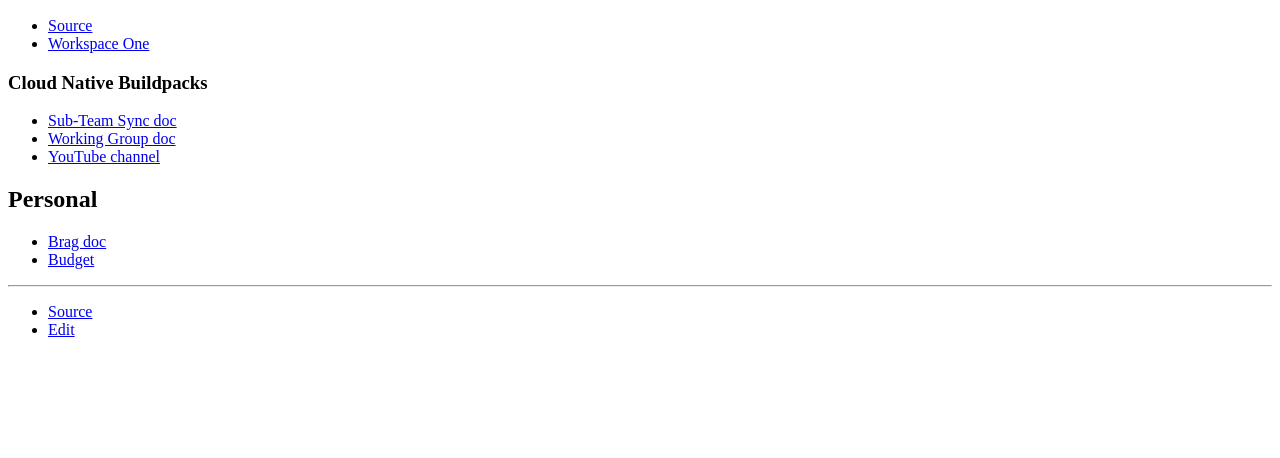
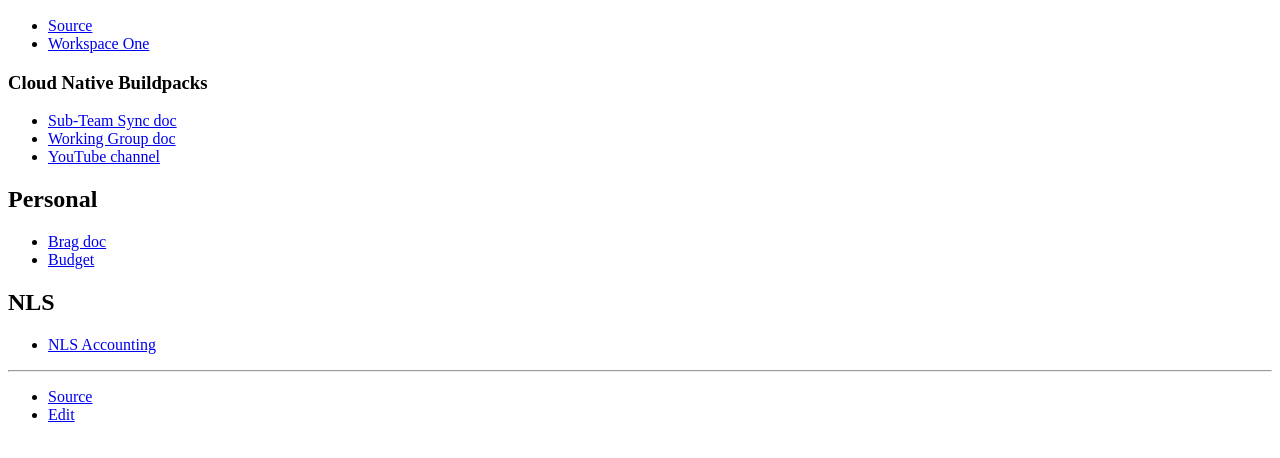
Before and after one commit to mboldt/mboldt.github.io, a plain HTML site: page index.html in a window 1280 px wide. Shown: the part 110-568 px from the top of the page. Drawn offline with Linux system fonts and the light colour scheme.

Commit message:
Add NLS links

```diff
--- a/index.html
+++ b/index.html
@@ -22,6 +22,10 @@
       <li><a href="https://docs.google.com/document/d/1p5jjx-r4Dk2iNHxNlgJWgif9y81X80hES_v-uqxympw/edit">Brag doc</a></li>
       <li><a href="https://docs.google.com/spreadsheets/d/1eKFKRiqzlJyODJmhi87-CRKdsMY1w2oDQi44ZHECbho/edit#gid=1609517257">Budget</a></li>
     </ul>
+    <h2>NLS</h2>
+    <ul>
+      <li><a href="https://docs.google.com/spreadsheets/d/17neGPqlZ2zsGV_1MY0zn-q2rVjx9oy2JUEfUD2kqtLU/edit">NLS Accounting</a></li>
+    </ul>
     <footer>
       <hr>
       <ul>
```
